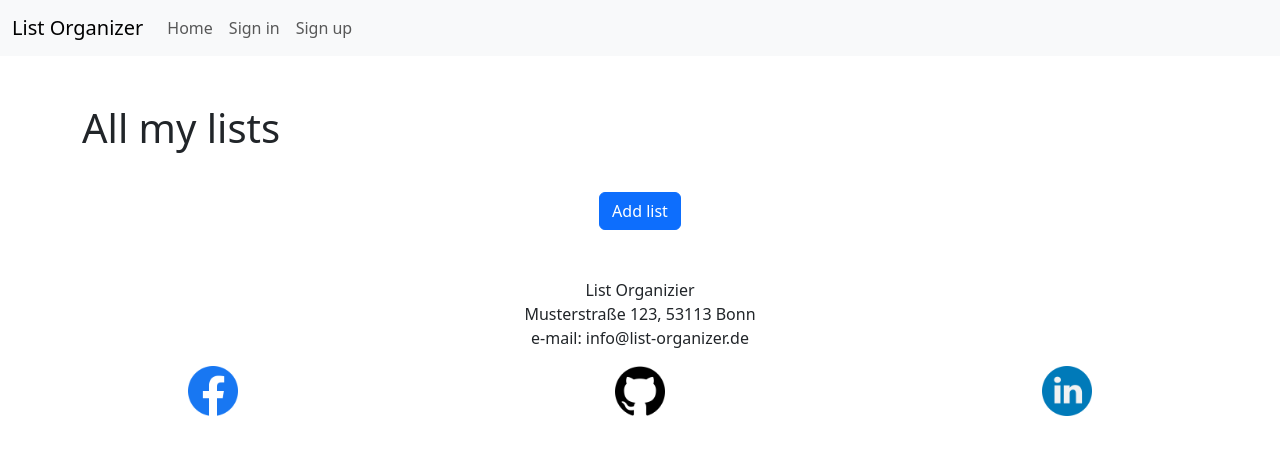
After one commit to SureDeveloping/List-Organizer, a Django app: page /overview_lists/ in a window 1280 px wide. The commit adds this page. Shown: the top 455 px of the page. Run offline with Django 5.2, Linux system fonts and the light colour scheme; data that the repository does not hold is empty; some libraries are stand-ins or nearby versions.

Commit message:
Add list model, create + overview views

```diff
--- a/listOrganizer/settings.py
+++ b/listOrganizer/settings.py
@@ -27,7 +27,7 @@ BASE_DIR = Path(__file__).resolve().parent.parent
 SECRET_KEY = 'django-insecure-fyiv=556lz4u3wu8b2x#trp%*amw-x=+tiuxo^i1%7fy*jn7u0'
 
 # SECURITY WARNING: don't run with debug turned on in production!
-DEBUG = False
+DEBUG = True
 
 ALLOWED_HOSTS = ['8000-suredevelop-listorganiz-42zc0i21wmz.ws-eu111.gitpod.io',
                  '.herokuapp.com'
--- /dev/null
+++ b/lists/admin.py
@@ -0,0 +1,4 @@
+from django.contrib import admin
+from .models import ListTemplate
+
+admin.site.register(ListTemplate)
--- /dev/null
+++ b/lists/templates/lists/overview_lists.html
@@ -0,0 +1,31 @@
+{% extends 'base.html' %}
+
+{% block title %}My lists{% endblock %}
+
+
+{% block content %}
+<div class="container">
+    <h1 class="mt-5 mb-4">All my lists</h1>
+    <div class="row">
+        {% for list_template in list_templates %}
+        <div class="col-md-4 mb-3">
+            <div class="card">
+                <div class="card-body">
+                    <h5 class="card-title">{{ list_template.list_title }}</h5>
+                </div>
+            </div>
+        </div>
+        {% endfor %}
+    </div>
+</div>
+
+<div class="container mt-3 mb-5">
+    <div class="row justify-content-center">
+        <div class="col-auto">
+            <a href="{% url 'create_list' %}" class="btn btn-primary">Add list</a>
+        </div>
+    </div>
+</div>
+
+
+{% endblock %}
--- a/lists/urls.py
+++ b/lists/urls.py
@@ -1,6 +1,8 @@
 from django.urls import path
-from .views import ListTemplateCreateView
+from .views import CreateListView, ListsOverview
+
 
 urlpatterns = [
-    path('list_template/', ListTemplateCreateView.as_view(), name='list_template'),
+    path('create_list/', CreateListView.as_view(), name='create_list'),
+    path('overview_lists/', ListsOverview.as_view(), name='overview_lists'),
 ]
--- a/lists/views.py
+++ b/lists/views.py
@@ -1,7 +1,24 @@
 from django.shortcuts import render
-from django.views.generic import TemplateView
+from django.views.generic.edit import CreateView
+from django.urls import reverse_lazy
+from .models import ListTemplate
+from django.views.generic import ListView
+from .forms import ListCreateForm
+
 
 # Create your views here.
 
-class ListTemplateCreateView(TemplateView):
-    template_name = 'lists/list_template.html'
+class CreateListView(CreateView):
+    model = ListTemplate
+    form_class = ListCreateForm
+    template_name = 'lists/create_list.html'
+    success_url = reverse_lazy('create_list')
+
+    def form_valid(self, form):
+        form.instance.list_owner = self.request.user
+        return super().form_valid(form)
+
+class ListsOverview(ListView):
+    model = ListTemplate
+    template_name = 'lists/overview_lists.html'
+    context_object_name = 'list_templates'
--- a/templates/base.html
+++ b/templates/base.html
@@ -45,7 +45,10 @@
                                 <a class="nav-link {% if request.path == '/sign_out/' %}active{% endif %}" href="{% url 'sign_out' %}">Sign out</a>
                             </li>
                             <li class="nav-item">
-                                <a class="nav-link {% if request.path == '/list_template/' %}active{% endif %}" href="{% url 'list_template' %}">My lists</a>
+                                <a class="nav-link {% if request.path == '/create_list/' %}active{% endif %}" href="{% url 'create_list' %}">Add list</a>
+                            </li>
+                            <li class="nav-item">
+                                <a class="nav-link {% if request.path == '/overview_lists/' %}active{% endif %}" href="{% url 'overview_lists' %}">All lists</a>
                             </li>
                             <li class="nav-item">
                                 <a class="nav-link">{{ user.username }} is signed in</a>
```
Also changed, not shown: lists/forms.py (added, +7 -0 lines), lists/templates/lists/create_list.html (added, +15 -0 lines), lists/templates/lists/list_template.html (deleted, +0 -10 lines).
